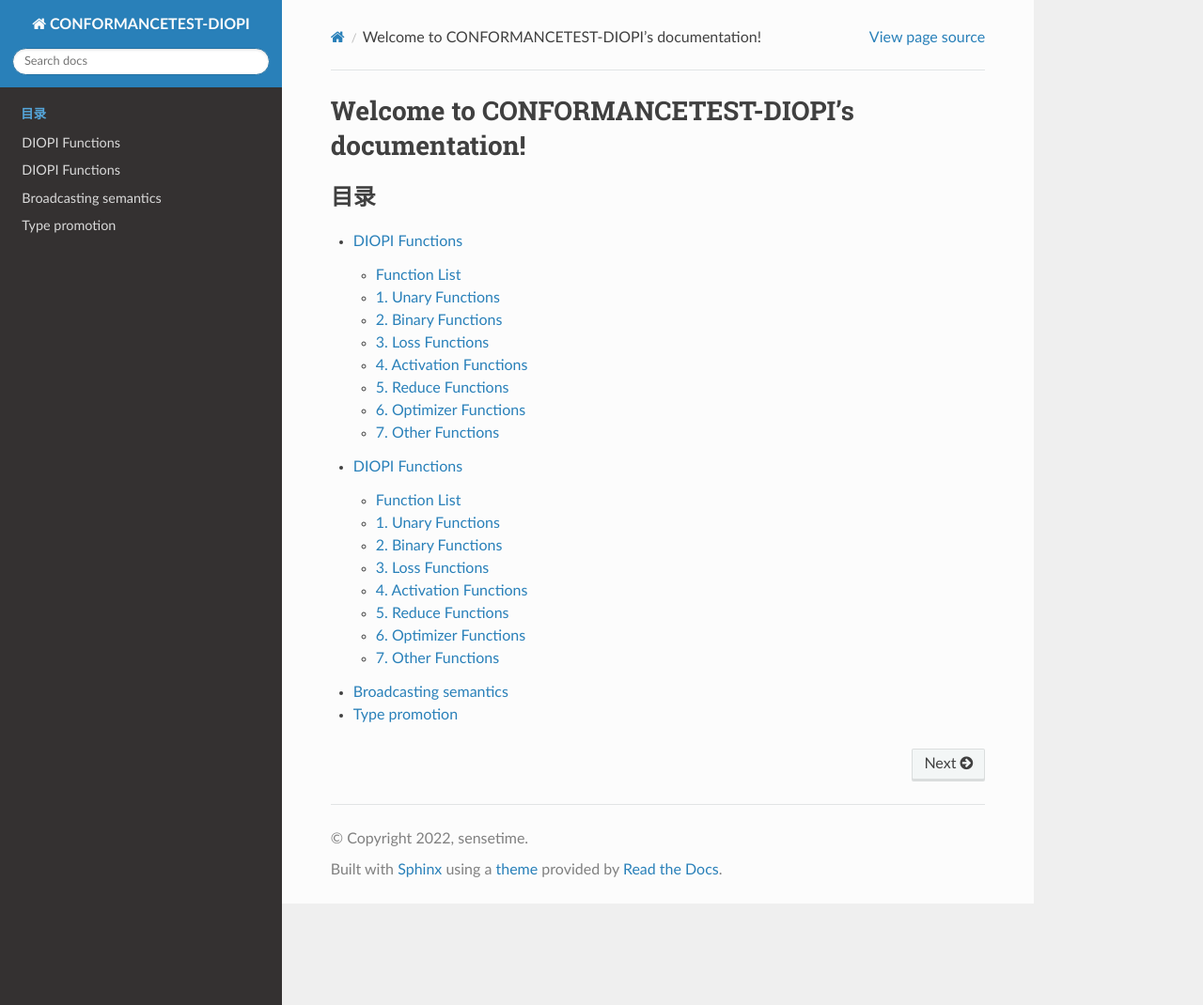
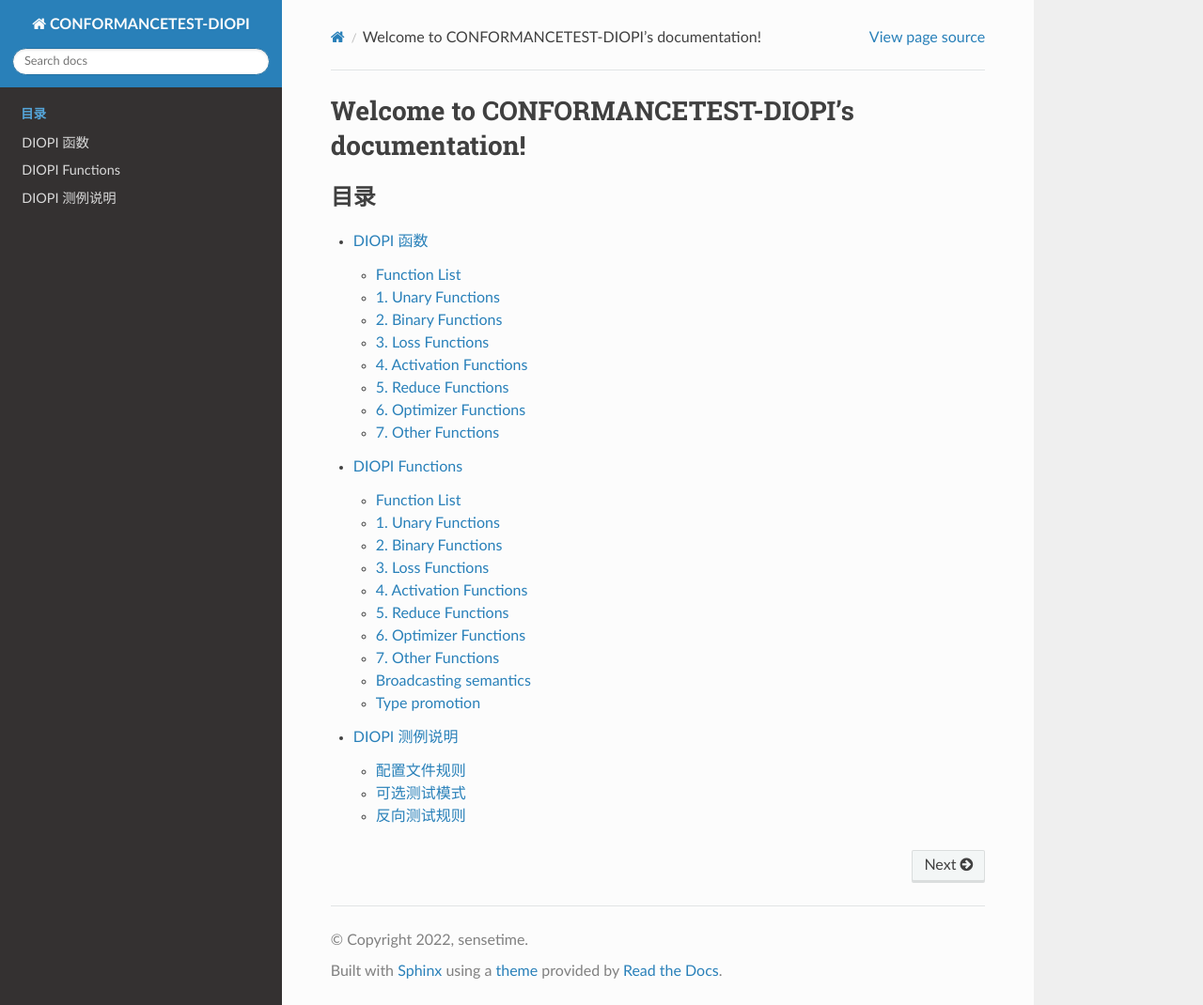
Before and after one commit to DeepLink-org/DIOPI-TEST, a Sphinx documentation site: the page built from python/docs/source/index.rst, in a window 1280 px wide and 1070 px high. Shown: the whole window at 94% size. Built offline with Sphinx 7.4.7 and the Read the Docs theme 2.0.0, drawn with Linux system fonts in a browser that asks for light colours; part of the change alters nothing that is shown.

Commit message:
add test doc

```diff
--- a/python/docs/source/cn_ref.rst
+++ b/python/docs/source/cn_ref.rst
@@ -1,4 +1,4 @@
-DIOPI Functions
+DIOPI 函数
 ===================
 .. currentmodule:: docs.CN_doc
 
--- /dev/null
+++ b/python/docs/source/conformance_test.rst
@@ -0,0 +1,91 @@
+DIOPI 测例说明
+===================
+
+配置文件规则
+------------------------
+.. code-block:: python
+
+    'conv_2d': dict(
+        name=["conv2d"],
+        atol=1e-3,
+        rtol=1e-3,
+        dtype=[Dtype.float32, Dtype.float16],
+        para=dict(
+            stride=[2, 1, 1],
+            padding=[0, 12, 0],
+            dilation=[1, 12, 1],
+            groups=[1, 2048, 1],
+        ),
+        tensor_para=dict(
+            args=[
+                {
+                    "ins": ["input"],
+                    "requires_grad": [True],
+                    "shape": ((2, 256, 200, 304), (2, 2048, 64, 64), (2, 2048, 1, 1)),
+                },
+                {
+                    "ins": ["weight"],
+                    "requires_grad": [True],
+                    "shape": ((12, 256, 1, 1), (2048, 1, 3, 3), (512, 2048, 1, 1)),
+                },
+                {
+                    "ins": ["bias"],
+                    "requires_grad": [True],
+                    "shape": ((12, ), None, None),
+                },
+            ]
+        ),
+    ),
+
+* name: *list*
+    函数名字。如conv2d 在生成基准数据中使用到的函数名字：
+
+    torch.nn.functional.conv2d(*input, weight, bias=None, stride=1, padding=0, dilation=1, groups=1*) -> Tensor
+
+    在测试算子适配中使用到的 python 函数名字：
+
+    diopi_funtions.conv2d(*input, weight, bias=None, stride=1, padding=0, dilation=1, groups=1*) -> Tensor
+
+* atol: *float*
+    用于结果验证的绝对误差参数。
+* rtol: *float*
+    用于结果验证的相对误差参数。
+    结果验证使用此函数检查 input 和 other 是否满足条件：
+
+    \|input - other\| ≤ atol + rtol x \|other\|
+* dtype: *list*
+    函数张量参数的数据类型。
+* tensor_para: *dict*
+    函数张量参数（比如 input, weight, bias 等）。
+    args 中：
+    ins: *list* 张量参数的名字。
+
+    shape: *tuple* 张量参数的形状。
+
+    gen_fn (缺省): *builtin_function*
+    数据生成器，使用了 numpy.random.randn 作为默认生成器。
+
+    args 中包含`多组`测试用例张量, shape 元素个数代表张量组数，每个 ins 的 shape 都是`一一对应`的。
+    conv_2d 中描述了三组输入张量测试用例：
+
+    第一组：`group0 = {"input": tensor(2, 256, 200, 304), "weight": tensor(12, 256, 1, 1), "bias": tensor(12),}`
+
+    第二组：`group1 = {"input": tensor(2, 2048, 64, 64), "weight": tensor(2048, 1, 3, 3), "bias": None,}`
+
+    第三组：`group2 = {"input": tensor(2, 2048, 1, 1), "weight": tensor(512, 2048, 1, 1), "bias": None,}`
+* para: *dict*
+
+
+可选测试模式
+------------------------
+* fname: 指定算子测试
+* filter_dtype: 过滤指定数据类型的测试
+* nhwc: 使用NHWC格式的张量测试
+* four_bytes: 使用int32代替int64测试
+* model_name: 指定模型相关算子测试
+
+反向测试规则
+------------------------
+* 反向测试算子范围
+* 反向测试基准数据
+* 反向测试运行机制
--- a/python/docs/source/en_ref.rst
+++ b/python/docs/source/en_ref.rst
@@ -654,7 +654,7 @@ prod
 .. _broadcasting-semantics:
 
 Broadcasting semantics
-======================
+------------------------
 
 Many operations support NumPy's broadcasting semantics.
 See https://numpy.org/doc/stable/user/basics.broadcasting.html for details.
@@ -666,7 +666,7 @@ automatically expanded to be of equal sizes (without making copies of the data).
 .. _type-promotion-doc:
 
 Type promotion
-======================
+------------------------
 
 When the dtypes of inputs to an arithmetic operation (`add`, `sub`, `div`, `mul`) differ, we promote
 by finding the minimum dtype that satisfies the following rules:
--- a/python/docs/source/index.rst
+++ b/python/docs/source/index.rst
@@ -12,3 +12,4 @@ Welcome to CONFORMANCETEST-DIOPI's documentation!
 
    cn_ref
    en_ref
+   conformance_test
```
